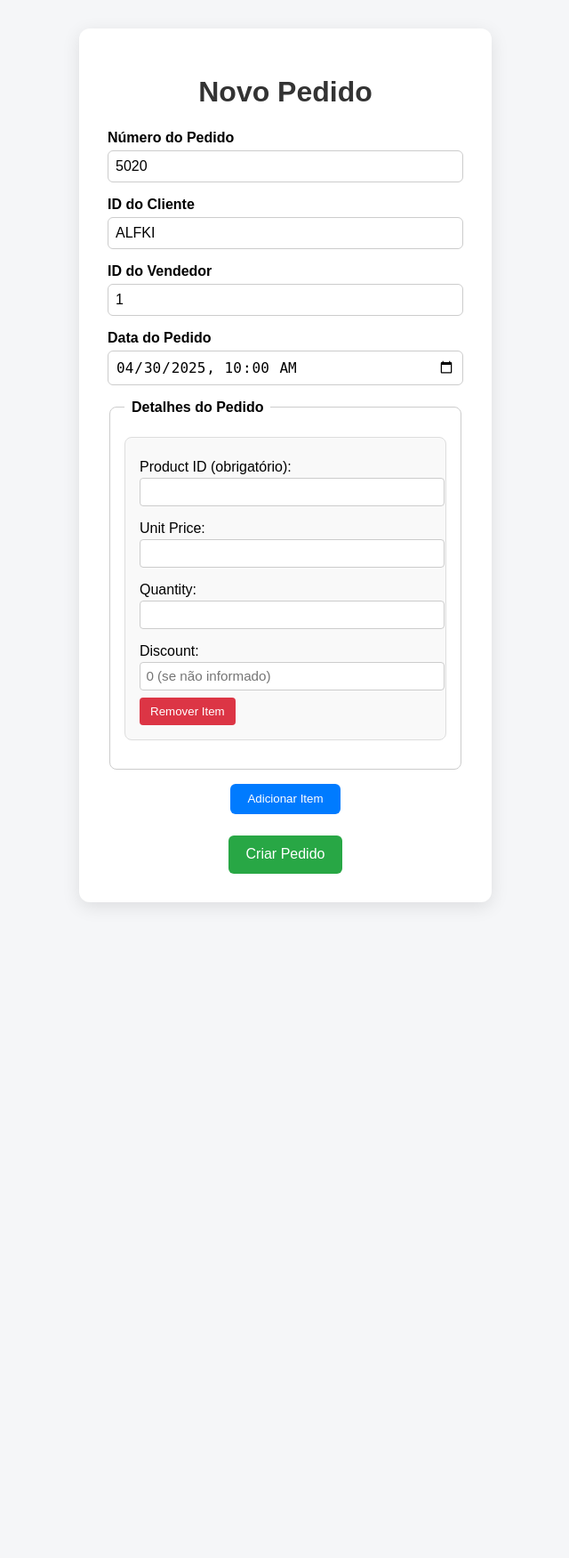
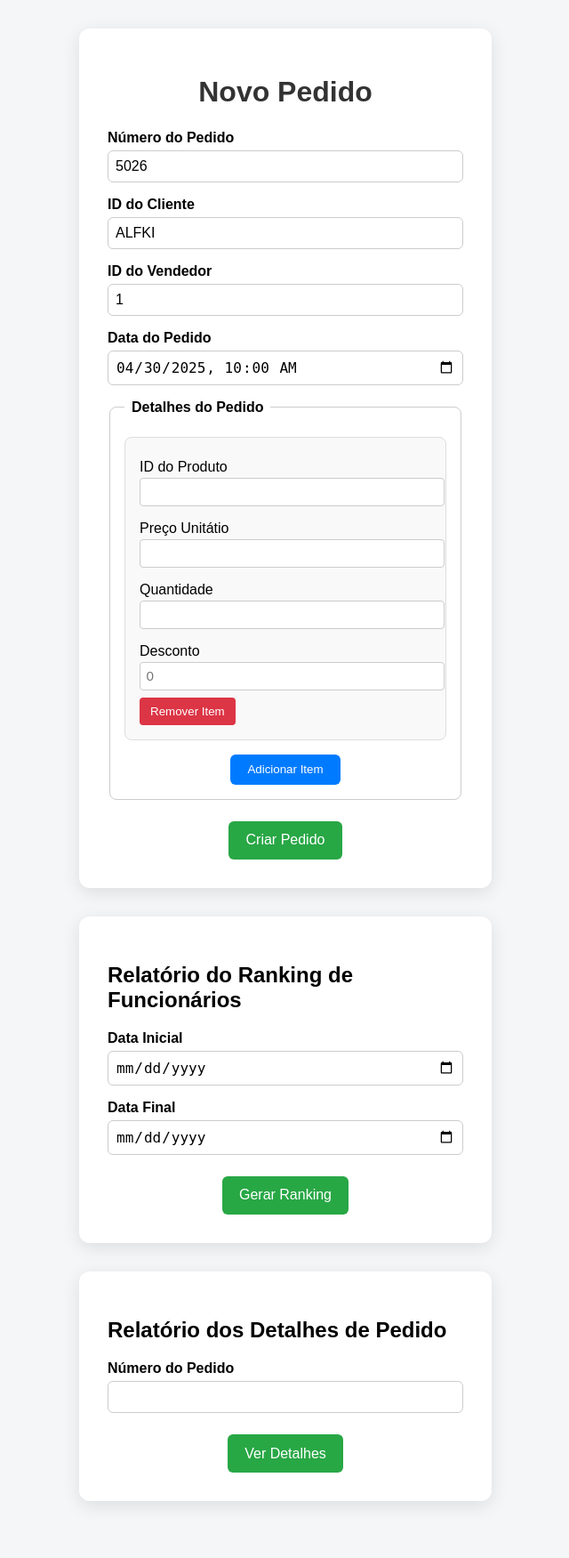
Before and after one commit to PedroNB10/database-connection-sqlalchemy, a Flask app: page / in a window 1280 px wide. Shown: the whole page at 89% size, without its empty margins (319-959 px from the left). Before the commit the page ends 1019 px from the top, so only its background shows below. Run offline with Flask 3, Linux system fonts and the light colour scheme; parts of the project's set-up code (start-up, migrations or seed data) failed here and were passed over; some libraries are stand-ins or nearby versions.

Commit message:
feat: add the current style and html for backend_sqlalchemy

```diff
--- a/backend_sqlalchemy/app/static/css/style.css
+++ b/backend_sqlalchemy/app/static/css/style.css
@@ -1,13 +1,23 @@
-/* Estilo básico para centralizar o formulário */
 body {
   font-family: sans-serif;
   background: #f5f6f8;
   margin: 0;
   display: flex;
+  flex-direction: column;
   align-items: center;
   justify-content: center;
   min-height: 100%;
   padding: 2rem;
+}
+
+.form-container {
+  display: flex;
+  flex-wrap: wrap;
+  gap: 2rem;
+  justify-content: center;
+  width: 100%;
+  max-width: 1200px;
+  margin-bottom: 2rem;
 }
 
 /* Estilo do formulário */
@@ -18,6 +28,10 @@ form {
   box-shadow: 0 5px 20px rgba(0, 0, 0, 0.1);
   width: 100%;
   max-width: 400px;
+  margin: 0;
+  flex: 1;
+  min-width: 300px;
+  margin-bottom: 2rem;
 }
 
 /* Título */
@@ -101,7 +115,7 @@ legend {
 /* Botão para adicionar order detail */
 #addDetailButton {
   display: block;
-  margin: 0 auto 1rem auto;
+  margin: 0 auto;
   padding: 0.6rem 1.2rem;
   background: #007bff;
   color: white;
--- a/backend_sqlalchemy/app/static/js/script.js
+++ b/backend_sqlalchemy/app/static/js/script.js
@@ -139,4 +139,106 @@ document.addEventListener("DOMContentLoaded", () => {
       console.error(error);
     }
   });
+
+  // Função para gerar o PDF dos Detalhes do Pedido
+  async function generateOrderDetailsPDF(orderId) {
+    try {
+      const response = await fetch(`/api/orders/report/${orderId}`);
+      if (!response.ok) {
+        throw new Error("Erro ao buscar detalhes do pedido.");
+      }
+
+      const data = await response.json();
+      const { jsPDF } = window.jspdf;
+      const pdf = new jsPDF();
+
+      pdf.setFontSize(16);
+      pdf.text(`Detalhes do Pedido #${data.orderid}`, 20, 20);
+      pdf.setFontSize(12);
+      pdf.text(`Cliente: ${data.customer_name}`, 20, 30);
+      pdf.text(`Funcionário: ${data.employee_name}`, 20, 40);
+      pdf.text(`Data do Pedido: ${new Date(data.order_date).toLocaleDateString()}`, 20, 50);
+
+      let y = 60;
+      data.order_details.forEach((detail, i) => {
+        const unitPrice = detail.unitprice && !isNaN(detail.unitprice) ? parseFloat(detail.unitprice).toFixed(2) : "0.00";
+        pdf.text(
+          `${i + 1}. Produto: ${detail.product_name} | Qtd: ${detail.quantity} | Preço: R$${unitPrice} | Desc: ${detail.discount || 0}`,
+          20,
+          y
+        );
+        y += 10;
+      });
+
+      pdf.save(`pedido_${data.orderid}_detalhes.pdf`);
+      showMessage("Relatório gerado com sucesso!", "success");
+
+    } catch (err) {
+      showMessage("Erro ao gerar relatório: " + err.message, "error");
+    }
+  }
+
+  // Função para gerar o PDF de Ranking de Funcionários
+  async function generateEmployeeRankingPDF(startDateObj, endDateObj) {
+    try {
+      const url = `/api/employees/report?start_date=${encodeURIComponent(startDateObj.toISOString())}&end_date=${encodeURIComponent(endDateObj.toISOString())}`;
+      const response = await fetch(url);
+
+      if (!response.ok) {
+        throw new Error("Erro ao gerar ranking.");
+      }
+
+      const result = await response.json();
+      const data = result.ranking;
+
+      const { jsPDF } = window.jspdf;
+      const pdf = new jsPDF();
+
+      pdf.setFontSize(16);
+      pdf.text("Ranking de Funcionários", 20, 20);
+      pdf.setFontSize(12);
+
+      let y = 30;
+      data.forEach((employee) => {
+        pdf.text(
+          `${employee.rank}. ${employee.employee_name} - Total de Vendas: R$${parseFloat(employee.total_amount).toFixed(2)} - Pedidos: ${employee.total_orders}`,
+          20,
+          y
+        );
+        y += 10;
+      });
+
+      pdf.save(`ranking_${startDateObj.toISOString().slice(0, 10)}_to_${endDateObj.toISOString().slice(0, 10)}.pdf`);
+      showMessage("Relatório de Ranking gerado com sucesso!", "success");
+
+    } catch (err) {
+      showMessage("Erro ao gerar relatório: " + err.message, "error");
+    }
+  }
+
+  // Manipulador para gerar o PDF do Relatório de Detalhes do Pedido
+  document.getElementById("orderDetailsReportForm").addEventListener("submit", (e) => {
+    e.preventDefault();
+    const orderId = document.getElementById("order_detail_id").value;
+    generateOrderDetailsPDF(orderId);
+  });
+
+  // Manipulador para gerar o PDF do Relatório de Ranking de Funcionários
+  document.getElementById("rankingReportForm").addEventListener("submit", (e) => {
+    e.preventDefault();
+    const startDate = document.getElementById("start_date").value;
+    const endDate = document.getElementById("end_date").value;
+
+    // Converter as strings de data para objetos Date
+    const startDateObj = new Date(startDate);
+    const endDateObj = new Date(endDate);
+
+    // Verificar se as datas são válidas
+    if (isNaN(startDateObj.getTime()) || isNaN(endDateObj.getTime())) {
+      showMessage("Por favor, insira datas válidas.", "error");
+      return;
+    }
+
+    generateEmployeeRankingPDF(startDateObj, endDateObj);
+  });
 });
--- a/backend_sqlalchemy/app/templates/index.html
+++ b/backend_sqlalchemy/app/templates/index.html
@@ -2,48 +2,30 @@
 <html lang="pt-BR">
   <head>
     <meta charset="UTF-8" />
-    <title>Novo Pedido</title>
+    <title>Sistema de Pedidos</title>
     <link
       rel="stylesheet"
       href="{{ url_for('static', filename='css/style.css') }}"
     />
   </head>
   <body>
-    <!-- Formulário com método POST -->
+    <!-- Formulário de criação de pedido -->
     <form id="orderForm" method="POST">
       <h1>Novo Pedido</h1>
 
-      <!-- Seção de dados do pedido principal -->
+      <!-- Dados principais do pedido -->
       <div id="orderMain">
         <div class="form-group">
           <label for="orderid">Número do Pedido</label>
-          <input
-            type="number"
-            id="orderid"
-            name="orderid"
-            value="5020"
-            required
-          />
+          <input type="number" id="orderid" name="orderid" value="5026" required />
         </div>
         <div class="form-group">
           <label for="customerid">ID do Cliente</label>
-          <input
-            type="text"
-            id="customerid"
-            name="customerid"
-            value="ALFKI"
-            required
-          />
+          <input type="text" id="customerid" name="customerid" value="ALFKI" required />
         </div>
         <div class="form-group">
           <label for="employeeid">ID do Vendedor</label>
-          <input
-            type="number"
-            id="employeeid"
-            name="employeeid"
-            value="1"
-            required
-          />
+          <input type="number" id="employeeid" name="employeeid" value="1" required />
         </div>
         <div class="form-group">
           <label for="orderdate">Data do Pedido</label>
@@ -57,44 +39,60 @@
         </div>
       </div>
 
-      <!-- Seção para os detalhes do pedido -->
+      <!-- Detalhes do pedido -->
       <fieldset id="orderDetailsFieldset">
         <legend>Detalhes do Pedido</legend>
-        <!-- Bloco fixo inicial de detalhe -->
         <div class="order-detail">
-          <label>Product ID (obrigatório):</label>
+          <label>ID do Produto</label>
           <input type="number" name="productid" required />
-
-          <label>Unit Price:</label>
+          <label>Preço Unitátio</label>
           <input type="number" step="0.0001" name="unitprice" />
-
-          <label>Quantity:</label>
+          <label>Quantidade</label>
           <input type="number" name="quantity" />
-
-          <label>Discount:</label>
-          <input
-            type="number"
-            step="0.01"
-            name="discount"
-            placeholder="0 (se não informado)"
-          />
-
+          <label>Desconto</label>
+          <input type="number" step="0.01" name="discount" placeholder="0" />
           <button type="button" class="remove-detail">Remover Item</button>
+        </div>
+        <div class="add-item-wrapper">
+          <button type="button" id="addDetailButton">Adicionar Item</button>
         </div>
       </fieldset>
 
-      <!-- Botão para adicionar mais detalhes -->
-      <button type="button" id="addDetailButton">Adicionar Item</button>
-
-      <!-- Botão para enviar o pedido -->
       <div class="form-buttons">
         <button type="submit" class="btn">Criar Pedido</button>
       </div>
     </form>
 
-    <script
-      src="{{ url_for('static', filename='js/script.js') }}"
-      defer
-    ></script>
+    <!-- Formulário: Ranking de Funcionários -->
+    <form id="rankingReportForm" method="GET">
+      <h2>Relatório do Ranking de Funcionários</h2>
+      <div class="form-group">
+        <label for="start_date">Data Inicial</label>
+        <input type="date" id="start_date" name="start_date" required />
+      </div>
+      <div class="form-group">
+        <label for="end_date">Data Final</label>
+        <input type="date" id="end_date" name="end_date" required />
+      </div>
+      <div class="form-buttons">
+        <button type="submit" class="btn">Gerar Ranking</button>
+      </div>
+    </form>
+
+    <!-- Formulário: Detalhes do Pedido -->
+    <form id="orderDetailsReportForm" method="GET">
+      <h2>Relatório dos Detalhes de Pedido</h2>
+      <div class="form-group">
+        <label for="order_detail_id">Número do Pedido</label>
+        <input type="number" id="order_detail_id" name="order_id" required />
+      </div>
+      <div class="form-buttons">
+        <button type="submit" class="btn">Ver Detalhes</button>
+      </div>
+    </form>
+
+    <script src="https://cdnjs.cloudflare.com/ajax/libs/jspdf/2.5.1/jspdf.umd.min.js"></script>
+    <script src="{{ url_for('static', filename='js/script.js') }}" defer></script>
+
   </body>
 </html>
```
